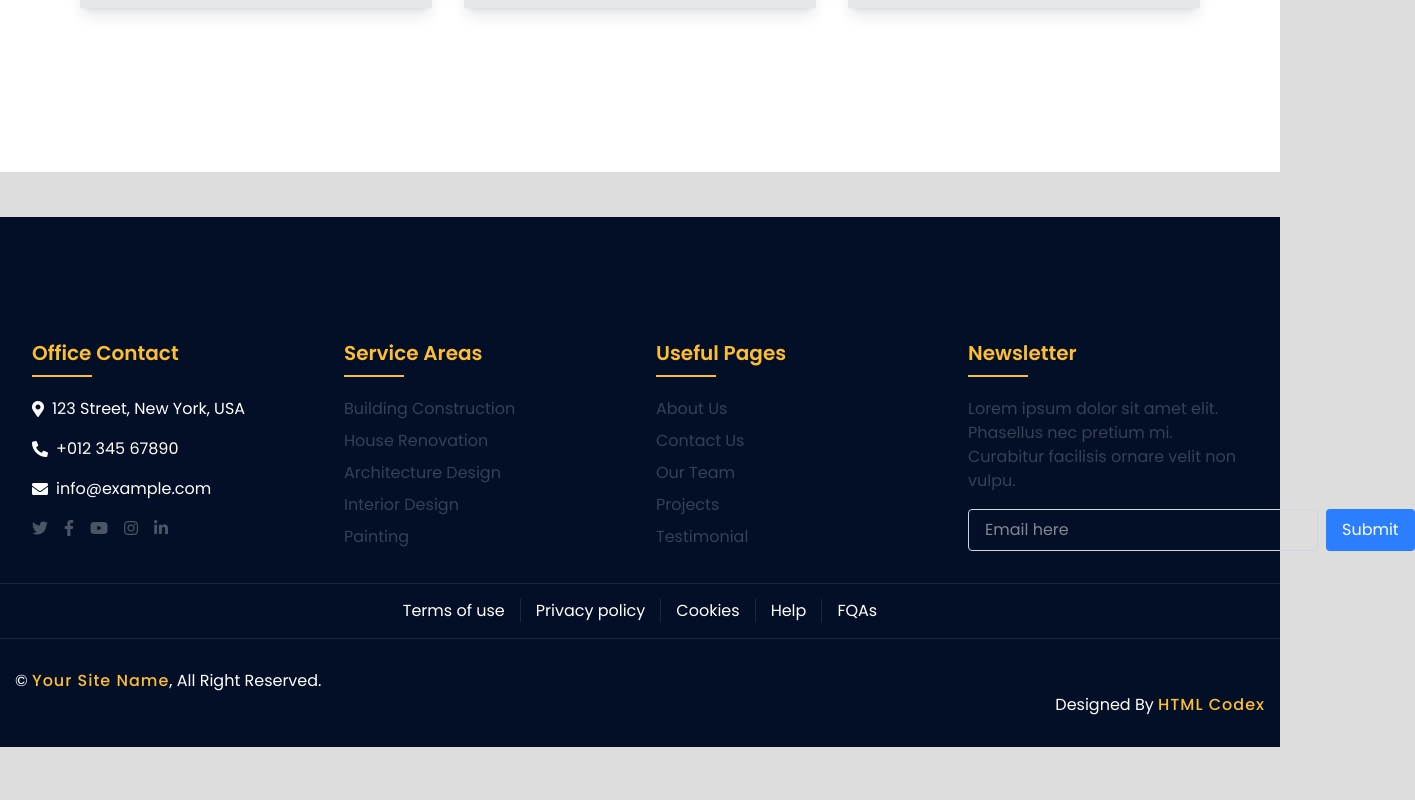
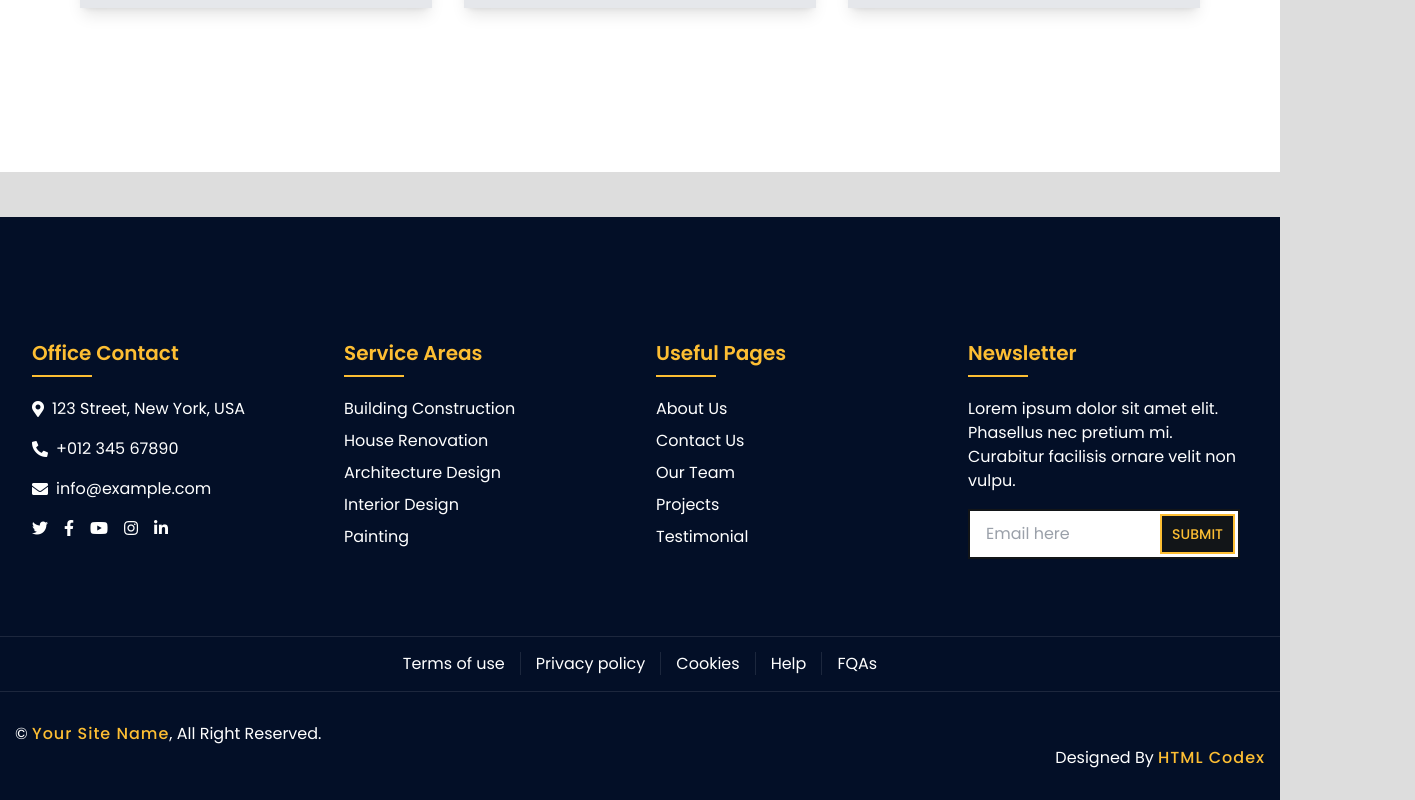
Before and after one commit to Leo42night/starplus-frontend, a React (Vite) app: page / in a window 1280 px wide. Shown: the part 6443-7243 px from the top of the page, 1415 px wide, since content can reach past the window. Before the commit the page ends 7190 px from the top, so only its background shows below. Built offline with nearby package versions, Linux system fonts and the light colour scheme.

Commit message:
home not done: keterangan service & faq

```diff
--- a/src/_root/RootLayout.tsx
+++ b/src/_root/RootLayout.tsx
@@ -267,19 +267,19 @@ const RootLayout = () => {
                   <i className="fa fa-envelope mr-2"></i>info@example.com
                 </p>
                 <div className="flex space-x-4">
-                  <a href="" className="text-gray-600 hover:text-blue-500">
+                  <a href="" className="hover:text-blue-500">
                     <i className="fab fa-twitter"></i>
                   </a>
-                  <a href="" className="text-gray-600 hover:text-blue-500">
+                  <a href="" className="hover:text-blue-500">
                     <i className="fab fa-facebook-f"></i>
                   </a>
-                  <a href="" className="text-gray-600 hover:text-blue-500">
+                  <a href="" className="hover:text-blue-500">
                     <i className="fab fa-youtube"></i>
                   </a>
-                  <a href="" className="text-gray-600 hover:text-blue-500">
+                  <a href="" className="hover:text-blue-500">
                     <i className="fab fa-instagram"></i>
                   </a>
-                  <a href="" className="text-gray-600 hover:text-blue-500">
+                  <a href="" className="hover:text-blue-500">
                     <i className="fab fa-linkedin-in"></i>
                   </a>
                 </div>
@@ -288,19 +288,19 @@ const RootLayout = () => {
               {/* Services Areas */}
               <div className="space-y-2">
                 <h2 className="text-xl font-bold">Service Areas</h2>
-                <a href="" className="block text-gray-700 hover:text-blue-500">
+                <a href="" className="block  hover:text-blue-500">
                   Building Construction
                 </a>
-                <a href="" className="block text-gray-700 hover:text-blue-500">
+                <a href="" className="block  hover:text-blue-500">
                   House Renovation
                 </a>
-                <a href="" className="block text-gray-700 hover:text-blue-500">
+                <a href="" className="block  hover:text-blue-500">
                   Architecture Design
                 </a>
-                <a href="" className="block text-gray-700 hover:text-blue-500">
+                <a href="" className="block  hover:text-blue-500">
                   Interior Design
                 </a>
-                <a href="" className="block text-gray-700 hover:text-blue-500">
+                <a href="" className="block  hover:text-blue-500">
                   Painting
                 </a>
               </div>
@@ -308,36 +308,36 @@ const RootLayout = () => {
               {/* Useful Pages */}
               <div className="space-y-2">
                 <h2 className="text-xl font-bold">Useful Pages</h2>
-                <a href="" className="block text-gray-700 hover:text-blue-500">
+                <a href="" className="block  hover:text-blue-500">
                   About Us
                 </a>
-                <a href="" className="block text-gray-700 hover:text-blue-500">
+                <a href="" className="block  hover:text-blue-500">
                   Contact Us
                 </a>
-                <a href="" className="block text-gray-700 hover:text-blue-500">
+                <a href="" className="block  hover:text-blue-500">
                   Our Team
                 </a>
-                <a href="" className="block text-gray-700 hover:text-blue-500">
+                <a href="" className="block  hover:text-blue-500">
                   Projects
                 </a>
-                <a href="" className="block text-gray-700 hover:text-blue-500">
+                <a href="" className="block  hover:text-blue-500">
                   Testimonial
                 </a>
               </div>
 
               {/* Newsletter */}
-              <div className="space-y-4">
+              <div className="newsletter space-y-4">
                 <h2 className="text-xl font-bold">Newsletter</h2>
-                <p className="text-gray-700">
+                <p className="">
                   Lorem ipsum dolor sit amet elit. Phasellus nec pretium mi. Curabitur
                   facilisis ornare velit non vulpu.
                 </p>
-                <div className="flex space-x-2">
+                <div className="form flex space-x-2">
                   <input
-                    className="flex-grow px-4 py-2 border border-gray-300 rounded"
+                    className="flex-grow px-4 py-2 w-full text-gray-700 bg-white border border-gray-300 rounded-md transition duration-150 ease-in-out focus:border-blue-500 focus:ring-blue-500"
                     placeholder="Email here"
                   />
-                  <button className="px-4 py-2 bg-blue-500 text-white rounded hover:bg-blue-600">
+                  <button className="btn px-4 me-2 py-2 bg-blue-500 text-white rounded hover:bg-blue-600">
                     Submit
                   </button>
                 </div>
```
